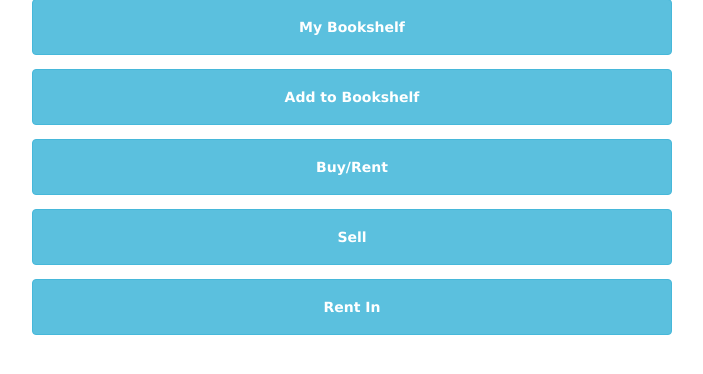
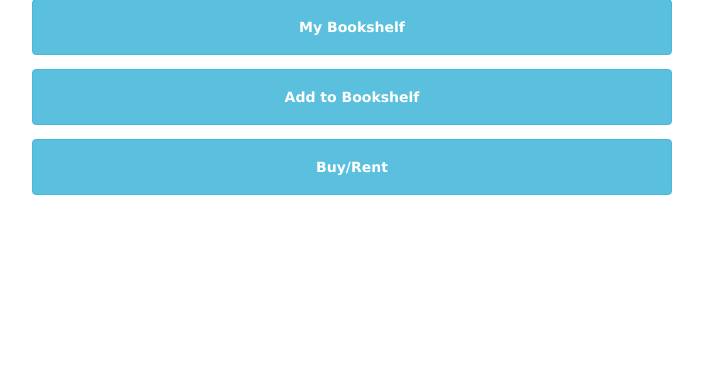
Before and after one commit to anavikajla/stack-d, a PHP site: page /home.php in a window 1280 px wide. Shown: the part 216-590 px from the top of the page, without its empty margins (288-991 px from the left). Run offline with PHP 8.4, Linux system fonts and the light colour scheme; a user stored in the database is signed in; some libraries are stand-ins or nearby versions.

Commit message:
Update home.php

```diff
--- a/home.php
+++ b/home.php
@@ -64,8 +64,7 @@
 	<a href="trial.php"><button type="button" class="btn btn-info">Add to Bookshelf</button></a>
 	<a href="buy_search.html"><button type="button" class="btn btn-info">Buy/Rent</button></a>
 
-	<button type="button" class="btn btn-info">Sell</button>
-	<button type="button" class="btn btn-info">Rent In</button>
+
 
 </div>
 
```
